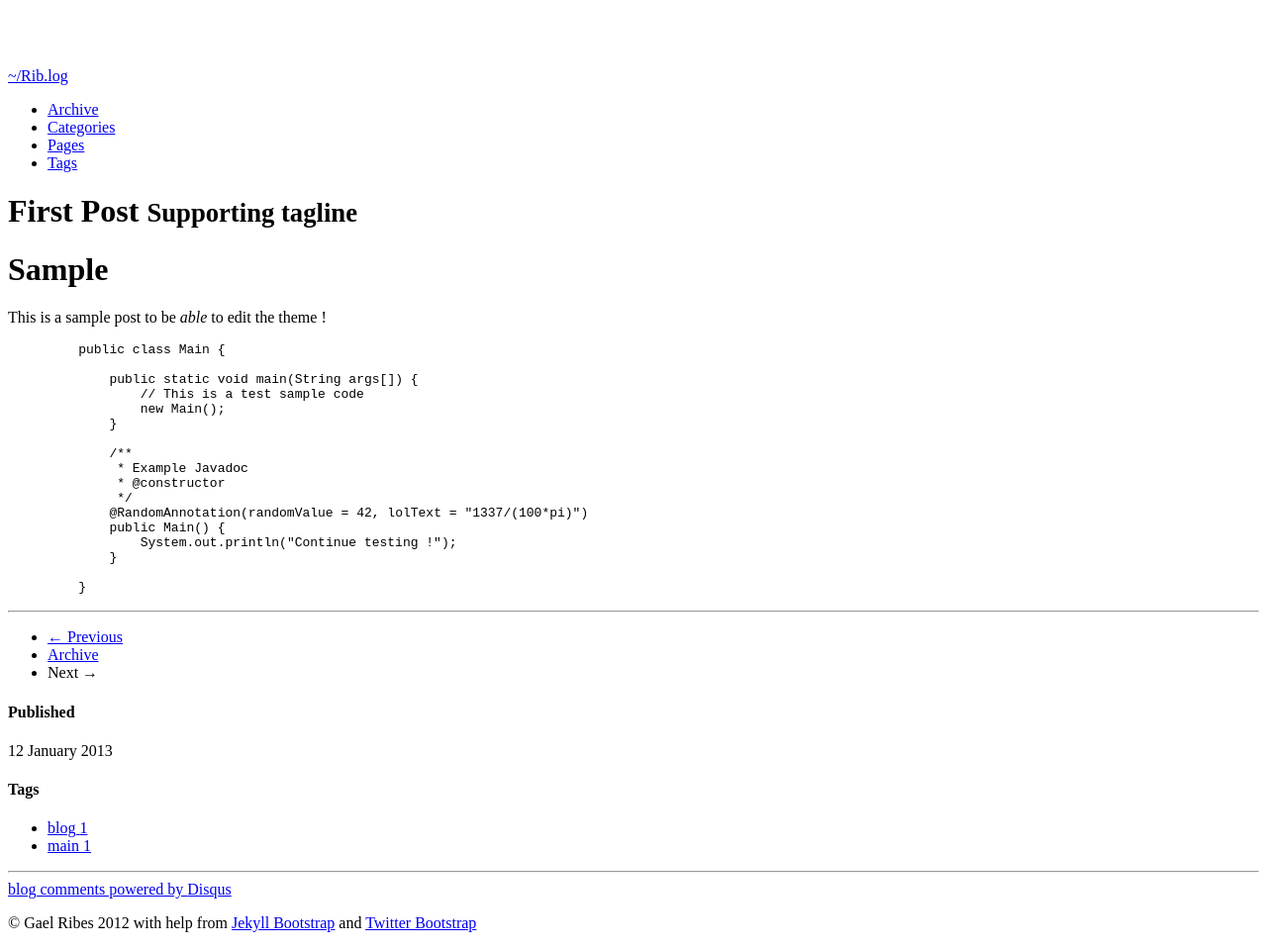
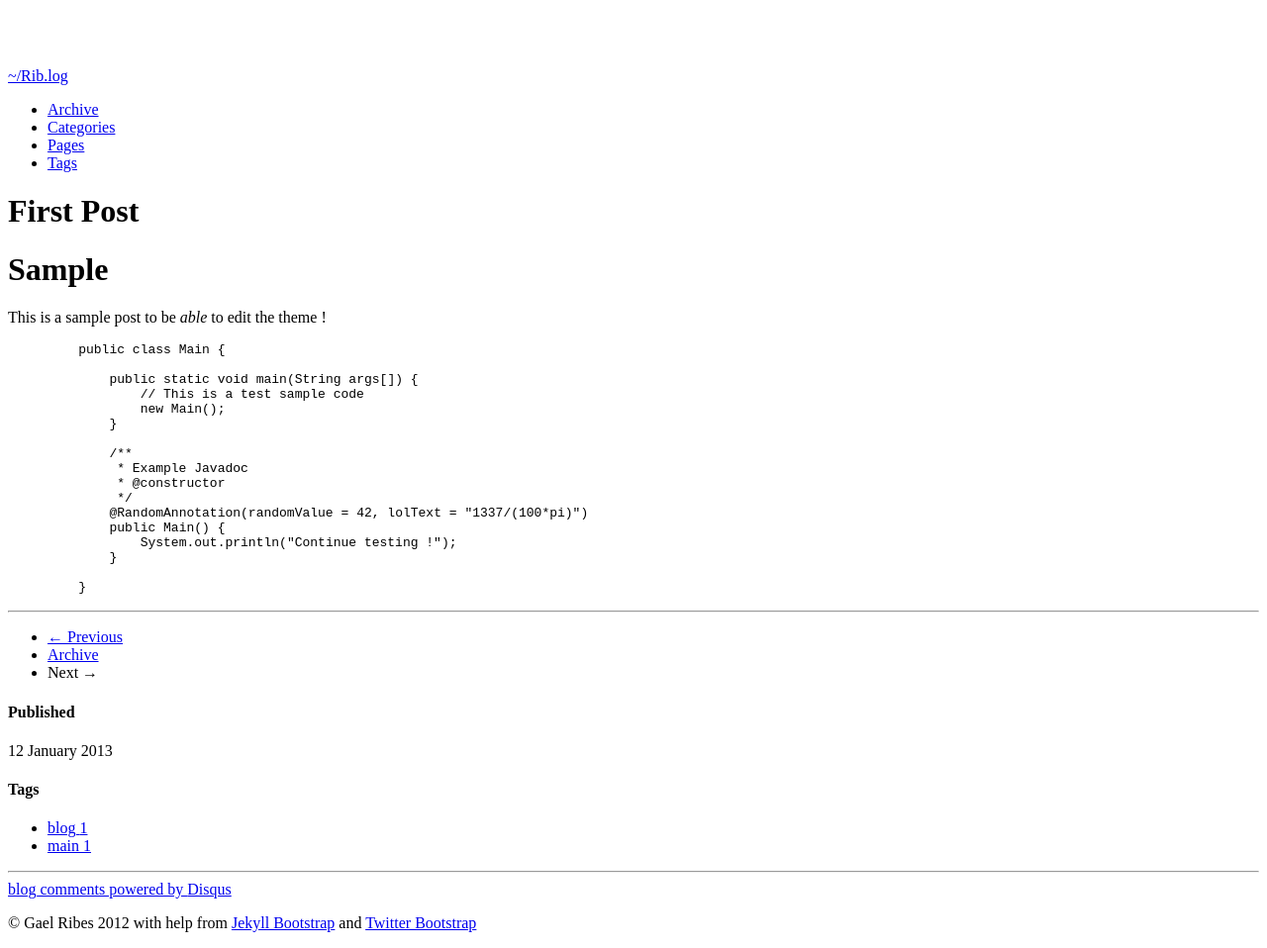
Before and after one commit to CeramicTitan/ribesg.github.com, a Jekyll site: the page built from _posts/2013-01-12-first-post.md, in a window 1280 px wide. Shown: the whole page at 99% size. Built offline with Jekyll 4.4.1, drawn with Linux system fonts in a browser that asks for light colours; nearby versions of some CDN libraries; comment, search, counter and statistics services are not loaded.

Commit message:
Tagline support for posts

```diff
--- a/_includes/themes/twitter-2.0/post.html
+++ b/_includes/themes/twitter-2.0/post.html
@@ -1,5 +1,5 @@
 <div class="page-header">
-  <h1>{{ page.title }} <small>Supporting tagline</small></h1>
+  <h1>{{ page.title }} {% if page.tagline %} <small>{{ page.tagline }}</small>{% endif %}</h1>
 </div>
 
 <div class="row">
```
